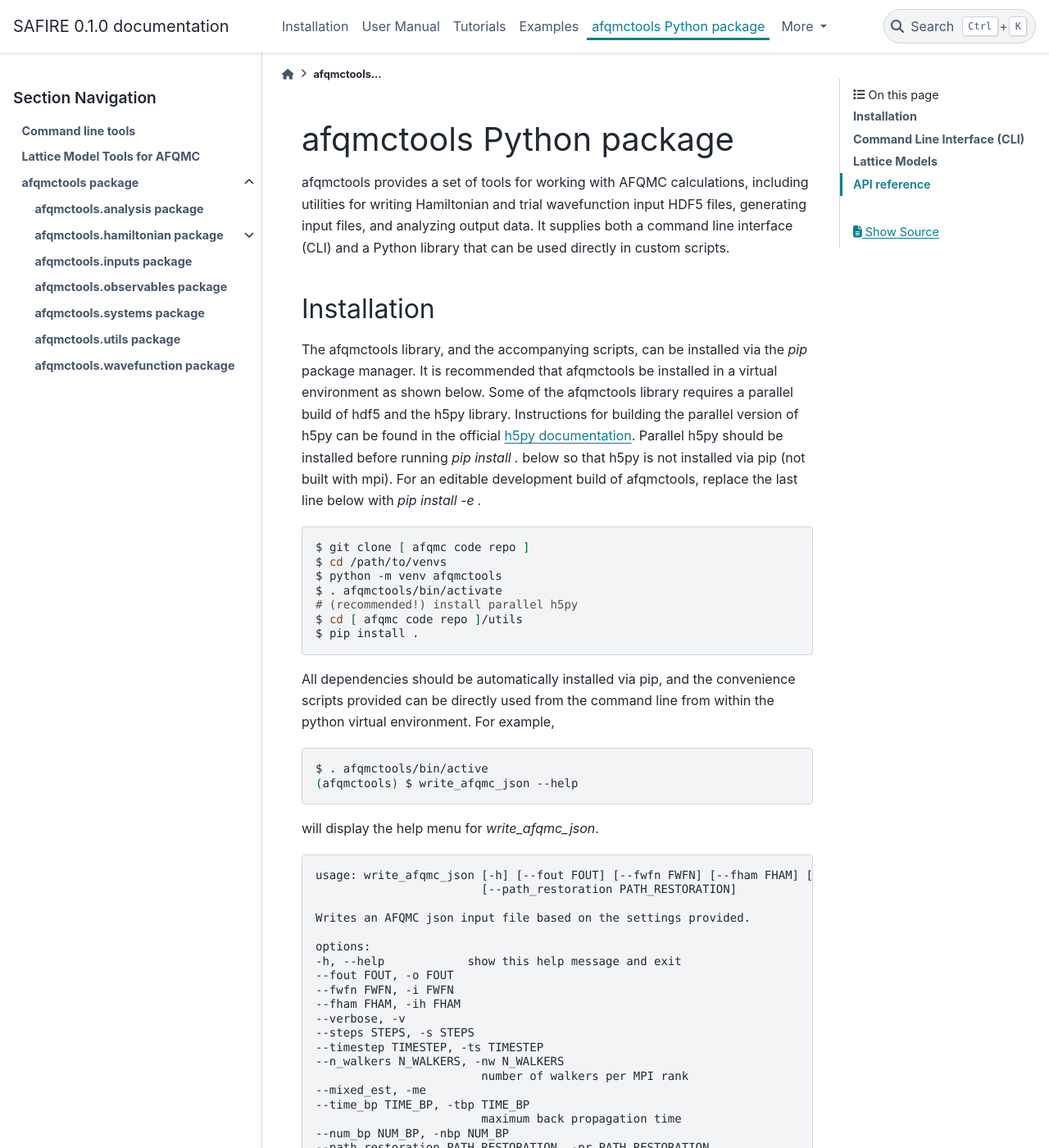
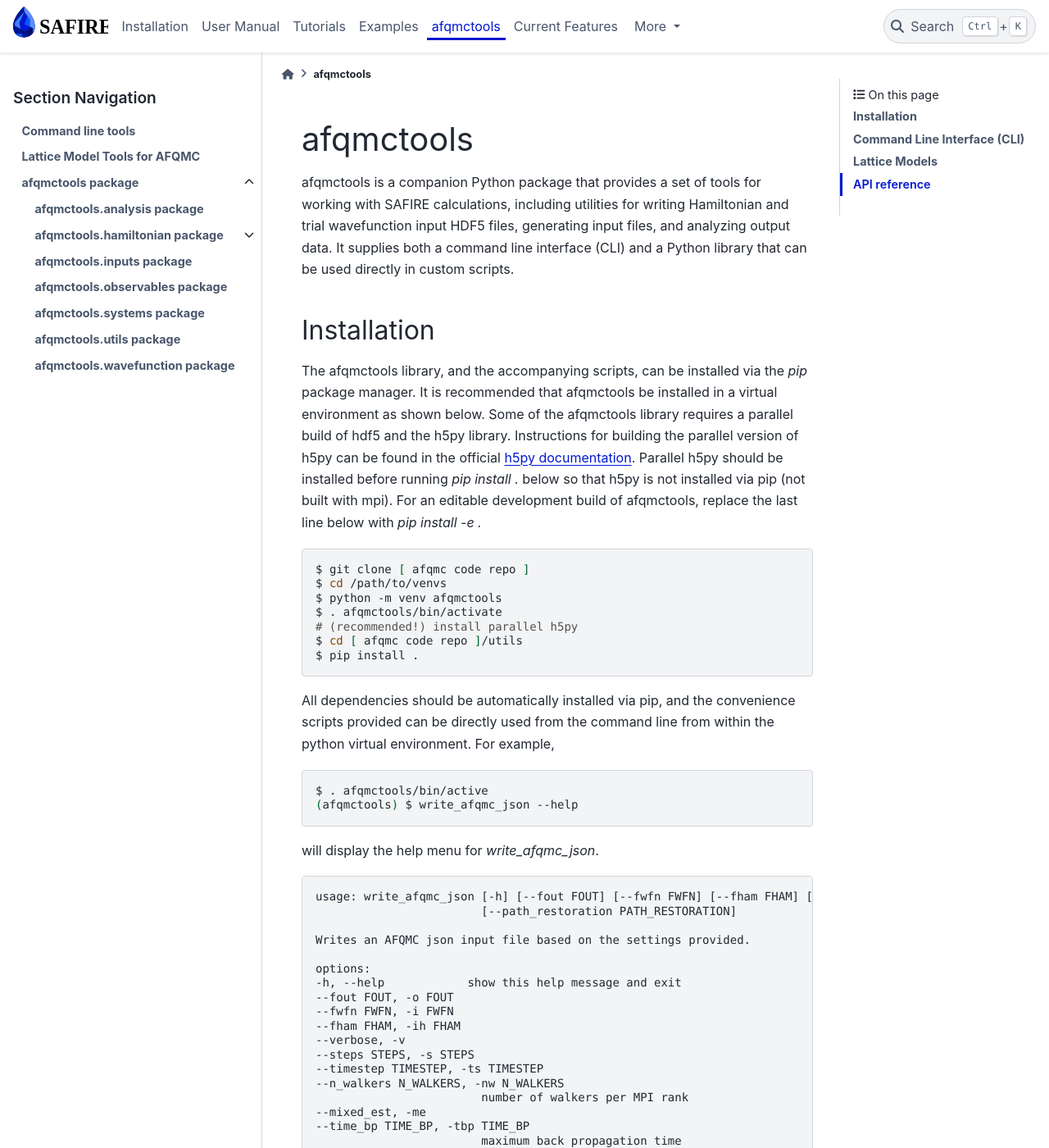
Before and after one commit to bkesk/SAFIRE, a Sphinx documentation site: the page built from docs/afqmctools/afqmctools.rst, in a window 1280 px wide and 1400 px high. Shown: the whole window at 82% size. Built offline with Sphinx 7.4.7 and the PyData theme 0.15.4, drawn with Linux system fonts in a browser that asks for light colours.

Commit message:
docs: adjust theme

```diff
--- a/docs/_static/custom.css
+++ b/docs/_static/custom.css
@@ -1,3 +1,8 @@
+html[data-theme="light"] {
+    --pst-color-primary: #0218d1;
+    --pst-color-secondary: #0c56ff;
+}
+
 div.math {
     position: relative;
     padding: 0.7em;
--- a/docs/afqmctools/afqmctools.rst
+++ b/docs/afqmctools/afqmctools.rst
@@ -1,9 +1,9 @@
 .. _afqmctools:
 
-afqmctools Python package
-=========================
+afqmctools
+==========
 
-afqmctools provides a set of tools for working with AFQMC calculations, including utilities for
+afqmctools is a companion Python package that provides a set of tools for working with SAFIRE calculations, including utilities for
 writing Hamiltonian and trial wavefunction input HDF5 files,
 generating input files, and analyzing output data.
 It supplies both a command line interface (CLI) and a Python library that can be
--- a/docs/conf.py
+++ b/docs/conf.py
@@ -129,16 +129,21 @@
 ]
 
 html_theme_options = {
+    "logo": {
+        "image_light": "images/logo.svg"
+    },
     "globaltoc_maxdepth": 3,        # -1 for unlimited
     "globaltoc_collapse": False,    # expand whole tree or not
     "globaltoc_includehidden": False, # show :hidden: entries
-    "navigation_depth": 4,
+    "navigation_depth": 3,
+    "header_links_before_dropdown": 6,
     # Show this many levels expanded on page load (default: 1)
     "show_nav_level": 2,
     # Maximum depth rendered in the left nav (default: 4)
-    "navigation_depth": 3,
     # Remove the light/dark theme switcher (default: ["theme-switcher", "navbar-icon-links"])
     "navbar_end": ["navbar-icon-links"],
+    "navbar_align": "left",
+    "secondary_sidebar_items": ["page-toc"],
 }
 
 # Force light mode (disables dark mode / the auto switcher default).
--- a/docs/installation.rst
+++ b/docs/installation.rst
@@ -27,7 +27,7 @@
 
 The build system will fetch the following dependencies automatically if they are not installed
 
-- [nda](https://github.com/TRIQS/nda) (tensor branch)
+- `nda <https://github.com/TRIQS/nda>`_ (tensor branch)
 - cxxopts
 - spdlog
 - cpptrace
@@ -93,7 +93,7 @@
     mkdir build
     cd build
     cmake .. \
-            -DCMAKE_BUILD_TYPE=Release
+        -DCMAKE_BUILD_TYPE=Release
 
     make -j 10
 
```
Also changed, not shown: docs/images/logo.svg (added).
